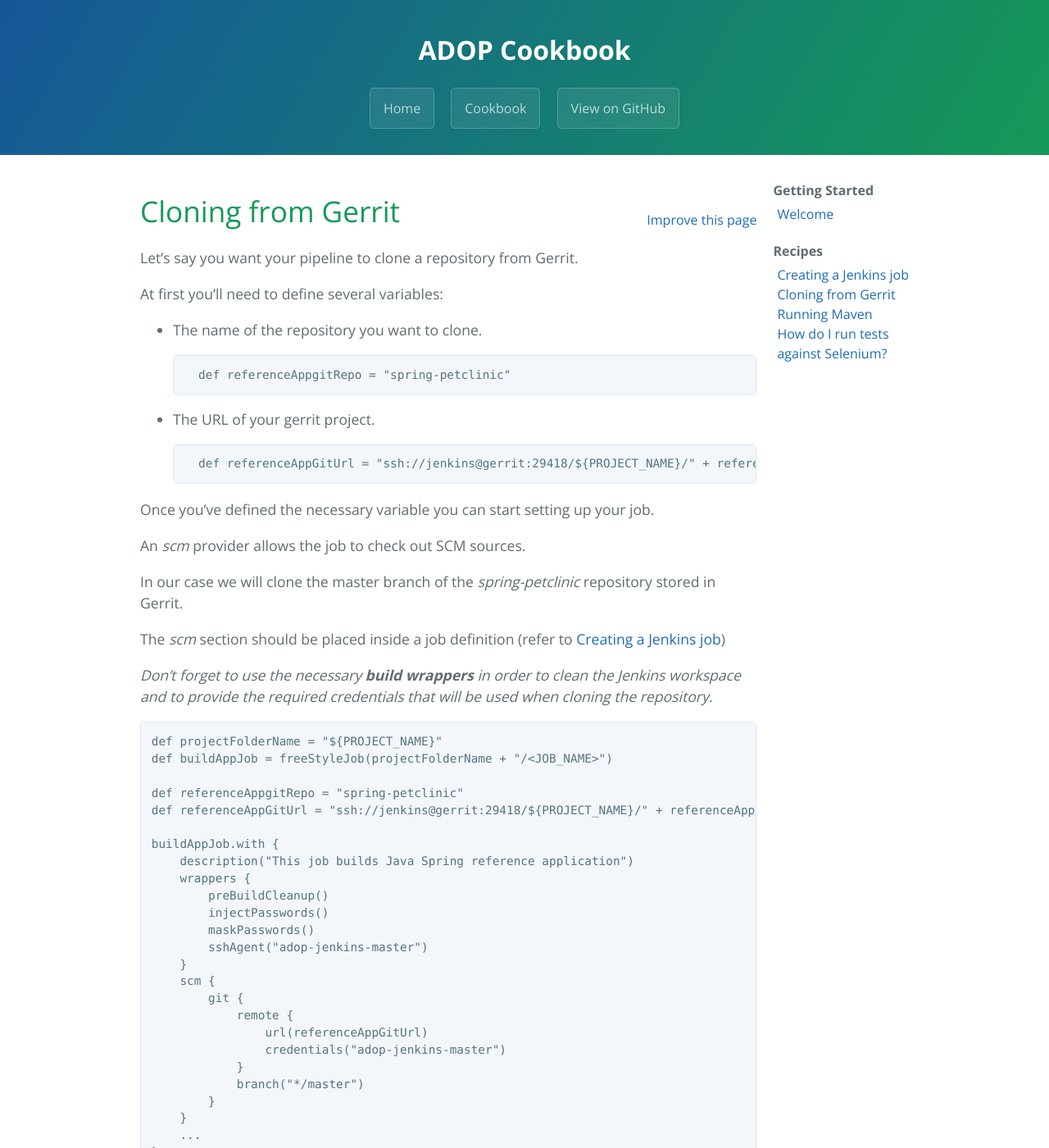
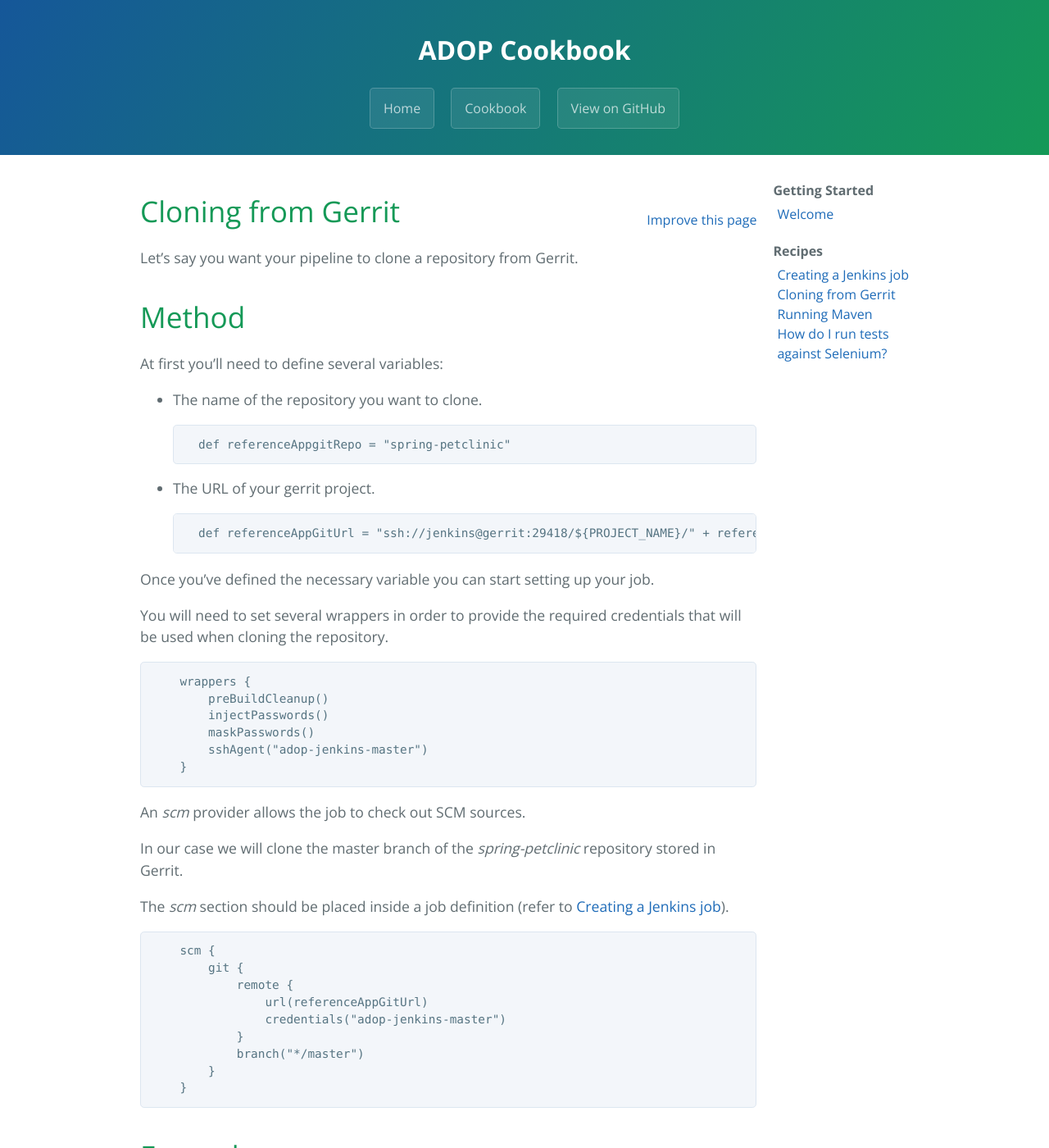
Before and after one commit to alexeymhv/adop-cartridges-cookbook, a Jekyll site: the page built from _docs/recipes/git-clone.md, in a window 1280 px wide and 1400 px high. Shown: the whole window at 82% size. Built offline with Jekyll 4.4.1, drawn with Linux system fonts in a browser that asks for light colours.

Commit message:
Update git-clone.md

````diff
--- a/_docs/recipes/git-clone.md
+++ b/_docs/recipes/git-clone.md
@@ -5,6 +5,8 @@ permalink: /docs/recipes/git-clone/
 ---
 
 Let's say you want your pipeline to clone a repository from Gerrit.
+
+# Method
 
 At first you'll need to define several variables:
 
@@ -22,14 +24,35 @@ At first you'll need to define several variables:
 
 Once you've defined the necessary variable you can start setting up your job.
 
+You will need to set several wrappers in order to provide the required credentials that will be used when cloning the repository.
+
+```
+    wrappers {
+        preBuildCleanup()
+        injectPasswords()
+        maskPasswords()
+        sshAgent("adop-jenkins-master")
+    }
+```
+
 An _scm_ provider allows the job to check out SCM sources.
 
 In our case we will clone the master branch of the _spring-petclinic_ repository stored in Gerrit.
 
-The _scm_ section should be placed inside a job definition (refer to [Creating a Jenkins job](https://mibzzz.github.io/adop-cartridges-cookbook/docs/recipes/creating-a-job/))
+The _scm_ section should be placed inside a job definition (refer to [Creating a Jenkins job](https://mibzzz.github.io/adop-cartridges-cookbook/docs/recipes/creating-a-job/)).
+```
+    scm {
+        git {
+            remote {
+                url(referenceAppGitUrl)
+                credentials("adop-jenkins-master")
+            }
+            branch("*/master")
+        }
+    }
+```
 
-_Don't forget to use the necessary **build wrappers** in order to clean the Jenkins workspace and to provide the required credentials that will be used when cloning the repository._
-
+# Example
 ```
 def projectFolderName = "${PROJECT_NAME}"
 def buildAppJob = freeStyleJob(projectFolderName + "/<JOB_NAME>")
````
